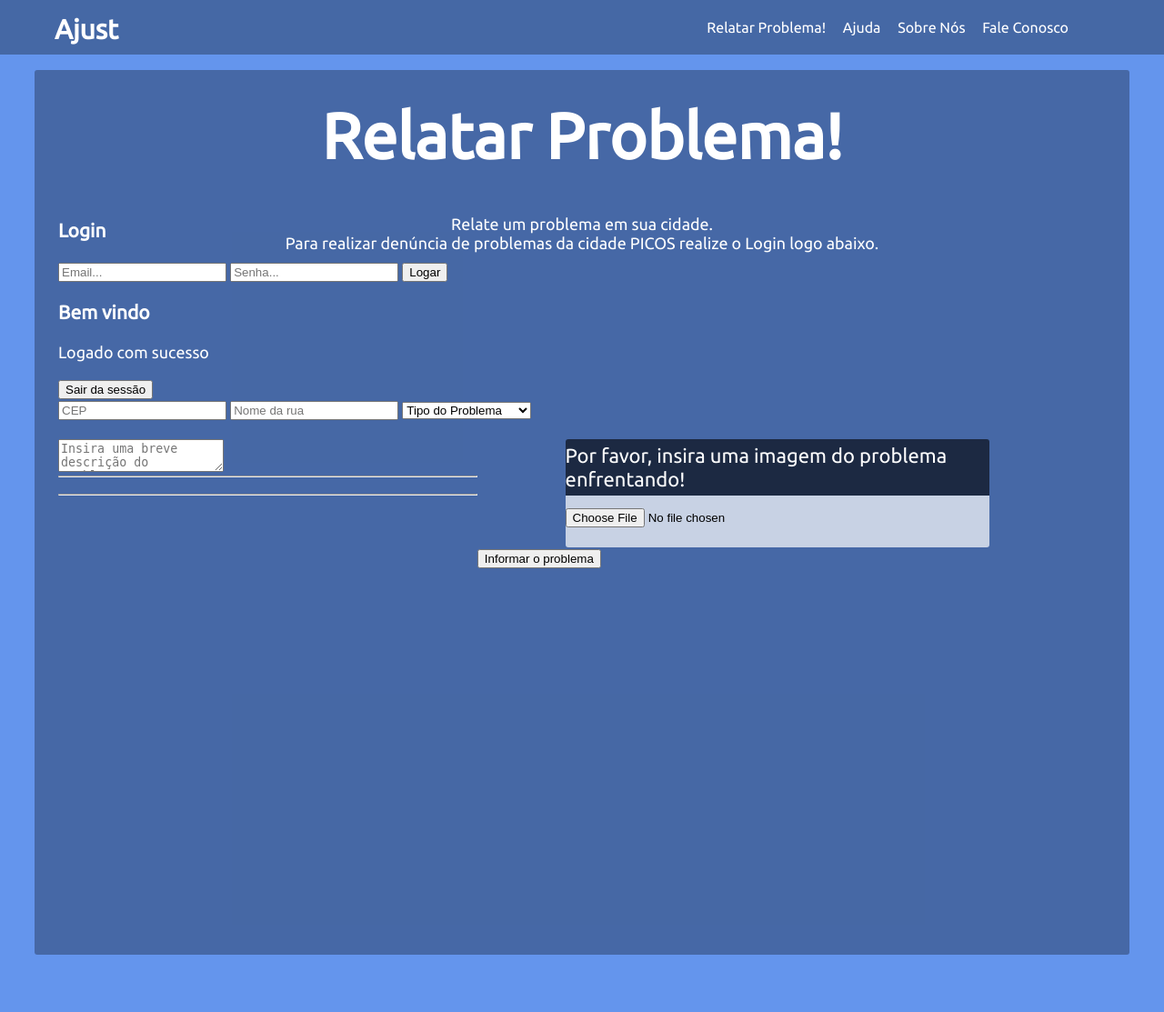
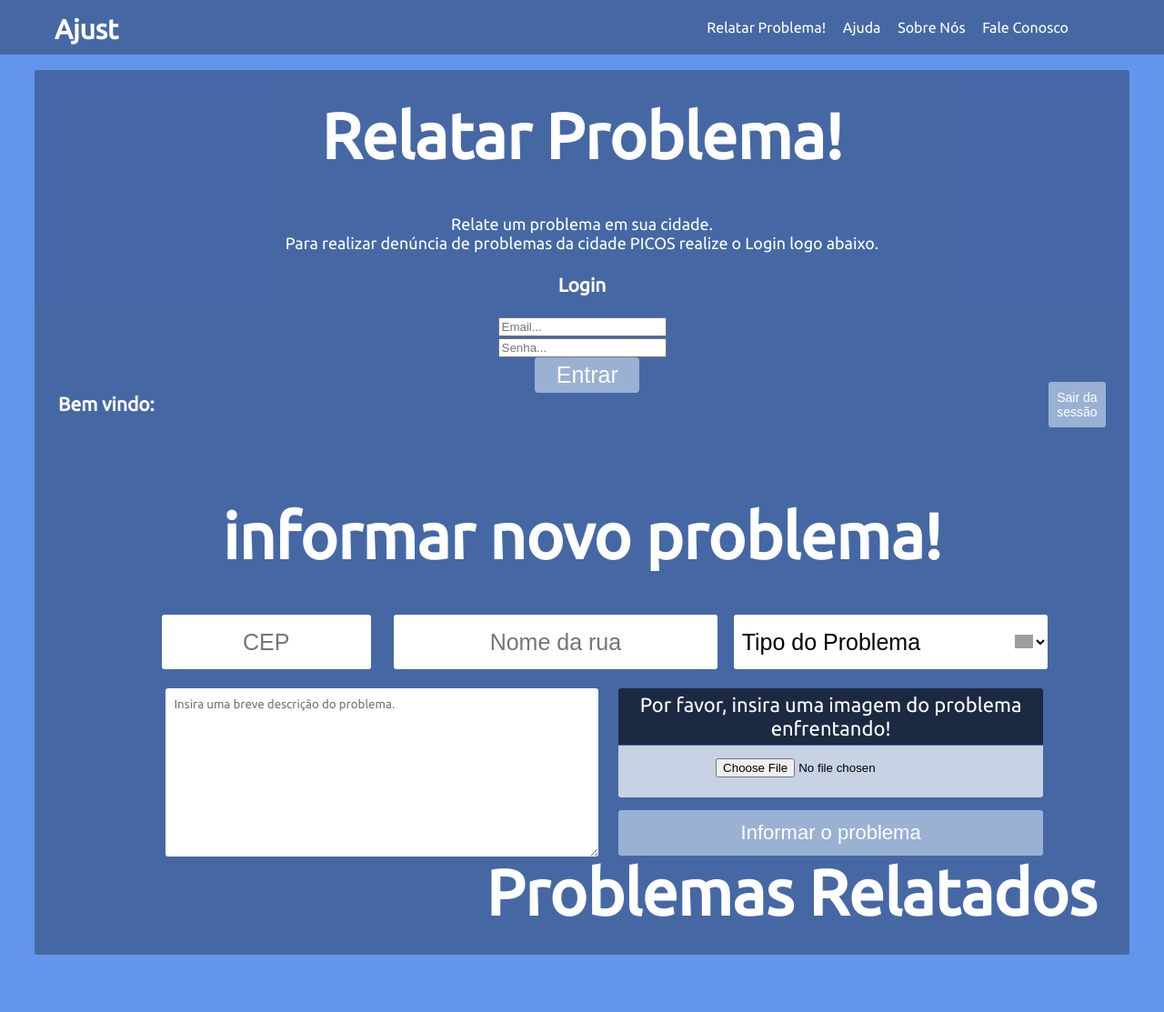
Before and after one commit to emanuelibiapino/ajust, a PHP site: page /ajust.html in a window 1280 px wide. Shown: the top 1113 px of the page at 91% size. Run offline with PHP 8.4, Linux system fonts and the light colour scheme; some libraries are stand-ins or nearby versions; grey boxes are pictures that could not be loaded.

Commit message:
parte da paginação(layout)
Regivan

```diff
--- a/ajust.html
+++ b/ajust.html
@@ -5,7 +5,165 @@
 	<meta charset="utf-8">
 	<link rel="stylesheet" type="text/css" href="estilo.css">
 	<link rel="stylesheet" type="text/css" href="a.css">
+	<style>
+		#login_div{
+		text-align: center;
+		margin-bottom: -4%;
+		margin-top: 7%;
+		}
+		#formulario{
+		margin-top: 8%;
+		text-align: center;
+		display: block;
+		}
+		#formulario h1{
+		margin-top: 2%;
+		}
+		#formulario input[type=text], #formulario select[name=tipo]{
+		width: 30%;
+		height: 50px;
+		text-align: center;
+		font-size: 25px;
+		background-color: #fff;
+		padding: 5px;
+		background-color: rgba(255,255,255,1);
+		color: #000;
+		border:none;
+		transition: 0.3s;
+		margin-left: 50px;
+		border-radius: 3px;
+		}
+		#formulario input[name=cep]{
+		max-width: 220px;
+		margin-right: -2.5%;
+		}
+		#formulario input[name=CPF]{
+		width: 220px;
+		margin-right: -2.5%;
+		margin-left: -2.4%;
+		}
+		#formulario input[name=Email]{
+		width: 20%;
+		min-width: 220px;
+		margin-right: -2%;
+		}
+		#formulario select[name=tipo]{
+		height: 60px;
+		margin-left: 1.2%;
+		background: url(img/flecha.svg) no-repeat rgb(255,255,255);
+		background-size: 20px;
+		text-align: left;
+		background-position: 95% center;
+		}
+		#formulario textarea{
+		width: 99%;
+		background-color: rgba(255,255,255,1);
+		margin-left: 25.5%;
+		border:0px;
+		color: #000;
+		height: 165px;
+		padding: 10px;
+		font-family: ubuntu;
+		border-radius: 3px;
+		}
+		#formulario button{
+		width: 67.5%;
+		height: 50px;
+		margin-top: 2%;
+		margin-left: 12.5%;
+		background-color: rgba(176,196,222,.8);
+		color: #fff;
+		border:0px;
+		font-size: 22px;
+		border-radius: 3px;
+		transition: 0.3s;
+		}
 
+		#botoes{
+		width: 10%;
+		font-size: 25px;
+		color: #fff;
+		margin: 0 auto;
+		padding: 5px 5px;
+		text-align: center;
+		background-color: rgba(176,196,222,.8);
+		border-radius: 4px;
+		transition: 0.2s;
+		margin-bottom: 25px;
+		border: 0px;
+		margin-left: 1%;
+	}
+	#botoes:hover{
+		background-color: rgba(176,196,222,.6);
+		transition: 0.2s;
+	}
+
+		#relatados button{
+		width: 99.5%;
+		height: 50px;
+		margin-top: -5%;
+		margin-bottom: 1%;
+		margin-left: 0.2%;
+		background-color: rgba(176,196,222,.8);
+		color: #fff;
+		border:0px;
+		font-size: 22px;
+		border-radius: 3px;
+		transition: 0.3s;
+		}
+		#user_div button{
+		width: 5.5%;
+		height: 50px;
+		margin-top: -5%;
+		margin-bottom: 1%;
+		margin-left: 95%;
+		background-color: rgba(176,196,222,.8);
+		color: #fff;
+		border:0px;
+		font-size: 14px;
+		border-radius: 3px;
+		transition: 0.3s;
+		float:right;
+		}
+		#formulario button:hover{
+		background-color: rgba(176,196,222,.6);
+		transition: 0.3s;
+		}
+		.form_esquerda{
+		width: 40%;
+		height: auto;
+		float: left;
+		}
+		.form_direita{
+		width: 60%;
+		height: auto;
+		float: right;
+		word-wrap:  normal;
+		}
+		#arquivo{
+		background-color: rgba(0,0,0,0.6);
+		width: 67.5%;
+		font-size: 22px;
+		border-radius: 3px 3px 0px 0px;
+		padding: 5px 0px 5px 0px;
+		color: #fff;
+		margin-left: 22.5%;
+		word-wrap:  normal;
+		}
+		.selecionarArquivo{
+		background-color: rgba(255,255,255,0.7);
+		margin-top: -3%;
+		width: 67.5%;
+		color: #000;
+		height: 45px;
+		border-radius: 0px 0px 3px 3px;
+		padding-top: 12px;
+		margin-left: 22.5%;
+		word-wrap: break-word;
+		}
+
+
+	</style>
 </head>
 <body>
 	<div id="menu">
@@ -35,31 +193,31 @@
 
 			<div id="login_div">
 				<h3>Login</h3>
-				<input type="email" placeholder="Email..." id="email_field"/>
-				<input type="password" placeholder="Senha..." id="senha_field"/>
+				<input type="email" placeholder="Email..." id="email_field"/><br>
+				<input type="password" placeholder="Senha..." id="senha_field"/><br>
 
-				<button onclick="login()">Logar</button>
+				<button onclick="login()" id="botoes">Entrar</button>
 			</div>
 
 			<div id="user_div">
-				<h3>Bem vindo</h3>
-				<p id="usuario_p">Logado com sucesso</p>
+				<h3 id="usuario_p">Bem vindo:</h3>
 				<button onclick="logout()">Sair da sessão</button>
 			</div>
 
 			<div id="formulario">
 
 				<form id="formulario">
+					<h1>informar novo problema!</h1>
 					<input type="text" id="cep" name="cep" required placeholder="CEP" autocomplete="off" maxlength="9">
 					<input type="text" id="nomeRua" name="nomeRua" required placeholder="Nome da rua" autocomplete="off">
 
 					<select id="tipo" name="tipo">
 						<option selected value="">Tipo do Problema</option>
-						<option value="1">Buraco na rua</option>
-						<option value="2">Má iluminação</option>
-						<option value="3">Cano quebrado</option>
-						<option value="4">Saneamento Básico</option>
-						<option value="5">Outros</option>
+						<option value="Buraco na rua">Buraco na rua</option>
+						<option value="Má iluminação">Má iluminação</option>
+						<option value="Cano quebrado">Cano quebrado</option>
+						<option value="Saneamento Básico">Saneamento Básico</option>
+						<option value="Outros">Outros</option>
 					</select><br><br>
 					<div class="form_esquerda">
 						<textarea id="descricao" placeholder="Insira uma breve descrição do problema." required name="descricao"></textarea>
@@ -74,11 +232,14 @@
 				</form>
 
 			</div>
-			<div>
-			<hr>
-				<ul id="probList"></ul>
-				<hr>
+
+			<div id="relatados">
+				<h1>Problemas Relatados</h1>
+				<button>Informar novo problema</button>
 			</div>
+			<div id="cai"></div>
+
+
 
 		</div>
 	</div>
--- a/estilo.css
+++ b/estilo.css
@@ -25,6 +25,11 @@ body{
 #logo a{
 	text-decoration: none;
 	color: #FFF;
+}
+.login_div{
+	text-align: center;
+	margin-bottom: -4%;
+	margin-top: 7%;
 }
 .esquerdo{
 	float: left;
@@ -185,15 +190,15 @@ body{
 	text-align: left;
 	background-position: 95% center;
 }
-#meio_den{
+#formulario{
 	margin-top: 8%;
 	text-align: center;
-	display: none;
+	display: block;
 }
-#meio_den h1{
+#formulario h1{
 	margin-top: 2%;
 }
-#meio_den input[type=text], #meio_den select[name=tipoProblema]{
+#formulario input[type=text], #formulario select[name=tipoProblema]{
 	width: 30%;
 	height: 50px;
 	text-align: center;
@@ -207,27 +212,27 @@ body{
 	margin-left: 50px;
 	border-radius: 3px;
 }
-#meio_den input[name=cidade_nomeada]{
+#formulario input[name=cidade_nomeada]{
 	max-width: 200px;
 	background-color: rgb(240,240,240);
 	margin-right: -2.5%;
 	margin-left: -2.5%;
 }
-#meio_den input[name=CEP]{
+#formulario input[name=cep]{
 	max-width: 220px;
 	margin-right: -2.5%;
 }
-#meio_den input[name=CPF]{
+#formulario input[name=CPF]{
 	width: 220px;
 	margin-right: -2.5%;
 	margin-left: -2.4%;
 }
-#meio_den input[name=Email]{
+#formulario input[name=Email]{
 	width: 20%;
 	min-width: 220px;
 	margin-right: -2%;
 }
-#meio_den select[name=tipoProblema]{
+#formulario select[name=tipoProblema]{
 	height: 60px;
 	margin-left: 1.2%;
 	background: url(img/flecha.svg) no-repeat rgb(255,255,255);
@@ -235,7 +240,7 @@ body{
 	text-align: left;
 	background-position: 95% center;
 }
-#meio_den textarea{
+#formulario textarea{
 	width: 90%;
 	background-color: rgba(255,255,255,1);
 	margin-left: 21.5%;
@@ -246,7 +251,7 @@ body{
 	font-family: ubuntu;
 	border-radius: 3px;
 }
-#meio_den button{
+#formulario button{
 	width: 67.5%;
 	height: 50px;
 	margin-top: 2%;
@@ -258,7 +263,7 @@ body{
 	border-radius: 3px;
 	transition: 0.3s;
 }
-#meio_den button:hover{
+#formulario button:hover{
 	background-color: rgba(176,196,222,.6);
 	transition: 0.3s;
 }
--- a/index.js
+++ b/index.js
@@ -11,14 +11,38 @@
 
 var messageRef = firebase.database().ref('problemas');
 
-var probList = document.getElementById('probList');
+var probList = document.getElementById('cai');
 
 firebase.database().ref('problemas').on('value', function (snapshot) {
     probList.innerHTML = '';
     snapshot.forEach(function (item) {
-        var li = document.createElement('li');
-        li.appendChild(document.createTextNode(item.val().cep + ': ' + item.val().nomeRua + ': ' + item.val().tipo + ': ' + item.val().descricao));
-        probList.appendChild(li);
+        var p = document.createElement('p');
+		var q = document.createElement('p');
+		var r = document.createElement('p');
+		var dat = document.createElement('p');
+		var d = document.createElement('div');
+		var but1 = document.createElement('button');
+		var but2 = document.createElement('button');
+		var but3 = document.createElement('button');
+		d.classList.add("caixa");
+		but1.id = "tambem";
+		but2.id = "alterar";
+		but3.id = "excluir";
+		but1.appendChild(document.createTextNode("também tenho este problema"));
+		but2.appendChild(document.createTextNode("alterar"));
+		but3.appendChild(document.createTextNode("Excluir"));
+		p.appendChild(document.createTextNode('Localizado na:'));
+		q.appendChild(document.createTextNode('Rua: '+item.val().nomeRua+'| CEP: '+item.val().cep ));
+		r.appendChild(document.createTextNode('Tipo: '+item.val().tipo+'| Descrição: '+item.val().descricao ));
+		dat.appendChild(document.createTextNode('Data: '+item.val().data));
+		d.appendChild(p);
+		d.appendChild(q);
+		d.appendChild(r);
+		d.appendChild(dat);
+		d.appendChild(but1);
+		d.appendChild(but2);
+		d.appendChild(but3);
+		probList.appendChild(d);
     });
 });
 
@@ -34,9 +58,13 @@ function submitForm(e){
 	var nomeRua = getInputVal('nomeRua');
 	var tipo = getInputVal('tipo');
 	var descricao = getInputVal('descricao');
-
+	var ema = firebase.auth().currentUser;
+	var email = ema.email;
+	var stat = 0;
+	var data = new Date();
+	window.alert(data);
 	//Salvar no firebase
-	saveProblema(cep, nomeRua, tipo, descricao);
+	saveProblema(cep, nomeRua, tipo, descricao,email,data,stat);
 }
 
 //função para receber valores do formulario
@@ -45,15 +73,21 @@ function getInputVal(id){
 }
 
 // salvar no firebase
-function saveProblema(cep, nomeRua, tipo, descricao){
+function saveProblema(cep, nomeRua, tipo, descricao,email,data,stat){
 	var newMessageRef = messageRef.push();
 	newMessageRef.set({
 		cep: cep,
 		nomeRua: nomeRua,
 		tipo: tipo,
-		descricao: descricao
+		descricao: descricao,
+		usuario: email,
+		data: data,
+		stat: stat
+
 	});
 }
+
+
 
 firebase.auth().onAuthStateChanged(function(user) {
   if (user) {
@@ -62,15 +96,16 @@ firebase.auth().onAuthStateChanged(function(user) {
 	document.getElementById("user_div").style.display = "block";
 	document.getElementById("login_div").style.display = "none";
 
-	//document.getElementById("pass1").style.display = 'none';
-	//document.getElementById('problemas-t').style.display = 'block';
-	//document.getElementById("titulo_cont").innerHTML = "<h1>Problemas Relatados</h1>";
 
 	var user = firebase.auth().currentUser;
 
 	if(user != null){
 		var email_id = user.email;
 		document.getElementById("usuario_p").innerHTML = "Bem vindo: " + email_id;
+		document.getElementById("formulario").style.display = "none";
+		document.getElementById("titulo_cont").style.display = "none";
+		document.getElementById("relatados").style.display = "block";
+
 	}
 
   } else {
@@ -78,6 +113,9 @@ firebase.auth().onAuthStateChanged(function(user) {
 
 	document.getElementById("user_div").style.display = "none";
 	document.getElementById("login_div").style.display = "block";
+	document.getElementById("relatados").style.display = "none";
+	document.getElementById("formulario").style.display = "none";
+
   }
 });
 
@@ -93,6 +131,7 @@ function login(){
 
 	  window.alert("Error : " + errorMessage);
 	  // ...
+
 	});
 
 
```
